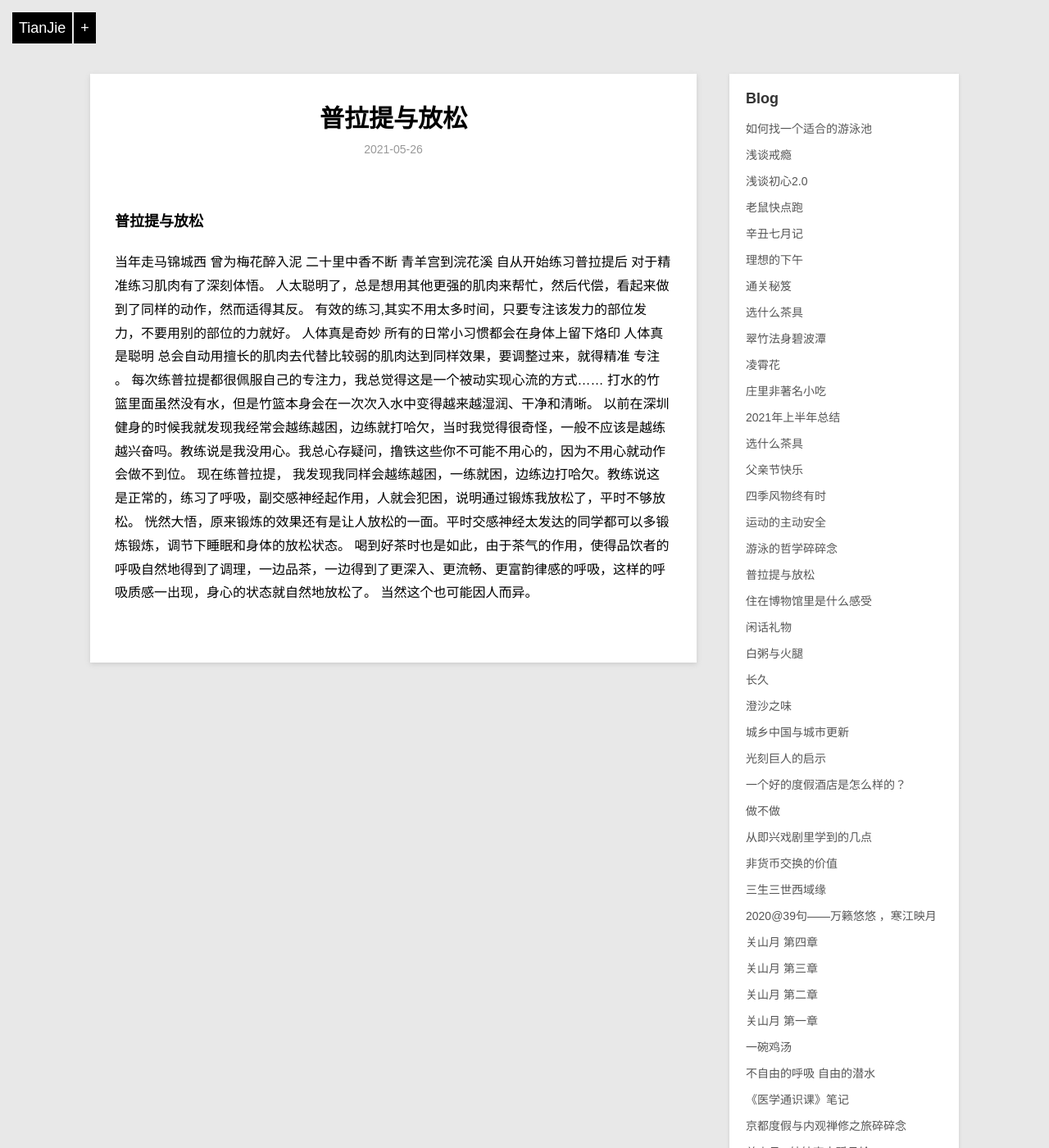
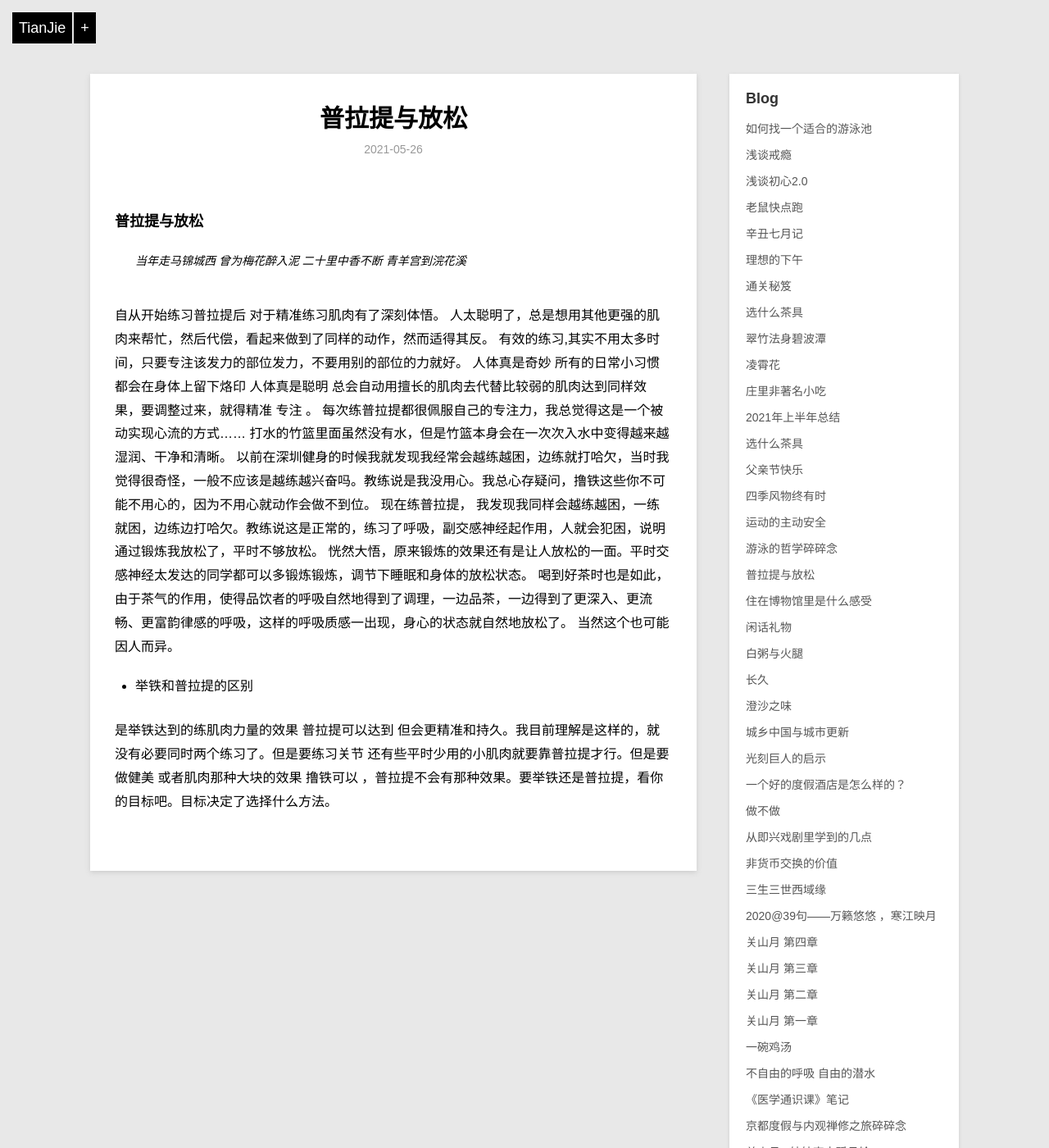
Before and after one commit to violettianjie/violettianjie.github.io, a Jekyll site: the page built from _posts/blog/2021-05-26-Pilates.md, in a window 1280 px wide and 1400 px high. Shown: the whole window at 82% size. Built offline with Jekyll 4.4.1, drawn with Linux system fonts in a browser that asks for light colours.

Commit message:
Update 2021-05-26-Pilates.md

```diff
--- a/_posts/blog/2021-05-26-Pilates.md
+++ b/_posts/blog/2021-05-26-Pilates.md
@@ -6,8 +6,9 @@ category: blog
 ---
 
 ### 普拉提与放松
-当年走马锦城西 曾为梅花醉入泥
-二十里中香不断  青羊宫到浣花溪
+> 当年走马锦城西 曾为梅花醉入泥
+  二十里中香不断  青羊宫到浣花溪
+
 自从开始练习普拉提后 对于精准练习肌肉有了深刻体悟。
 人太聪明了，总是想用其他更强的肌肉来帮忙，然后代偿，看起来做到了同样的动作，然而适得其反。
 有效的练习,其实不用太多时间，只要专注该发力的部位发力，不要用别的部位的力就好。
@@ -20,3 +21,8 @@ category: blog
 恍然大悟，原来锻炼的效果还有是让人放松的一面。平时交感神经太发达的同学都可以多锻炼锻炼，调节下睡眠和身体的放松状态。
 喝到好茶时也是如此，由于茶气的作用，使得品饮者的呼吸自然地得到了调理，一边品茶，一边得到了更深入、更流畅、更富韵律感的呼吸，这样的呼吸质感一出现，身心的状态就自然地放松了。
 当然这个也可能因人而异。
+
+
+- 举铁和普拉提的区别
+
+是举铁达到的练肌肉力量的效果 普拉提可以达到 但会更精准和持久。我目前理解是这样的，就没有必要同时两个练习了。但是要练习关节 还有些平时少用的小肌肉就要靠普拉提才行。但是要做健美 或者肌肉那种大块的效果 撸铁可以 ，普拉提不会有那种效果。要举铁还是普拉提，看你的目标吧。目标决定了选择什么方法。
```
